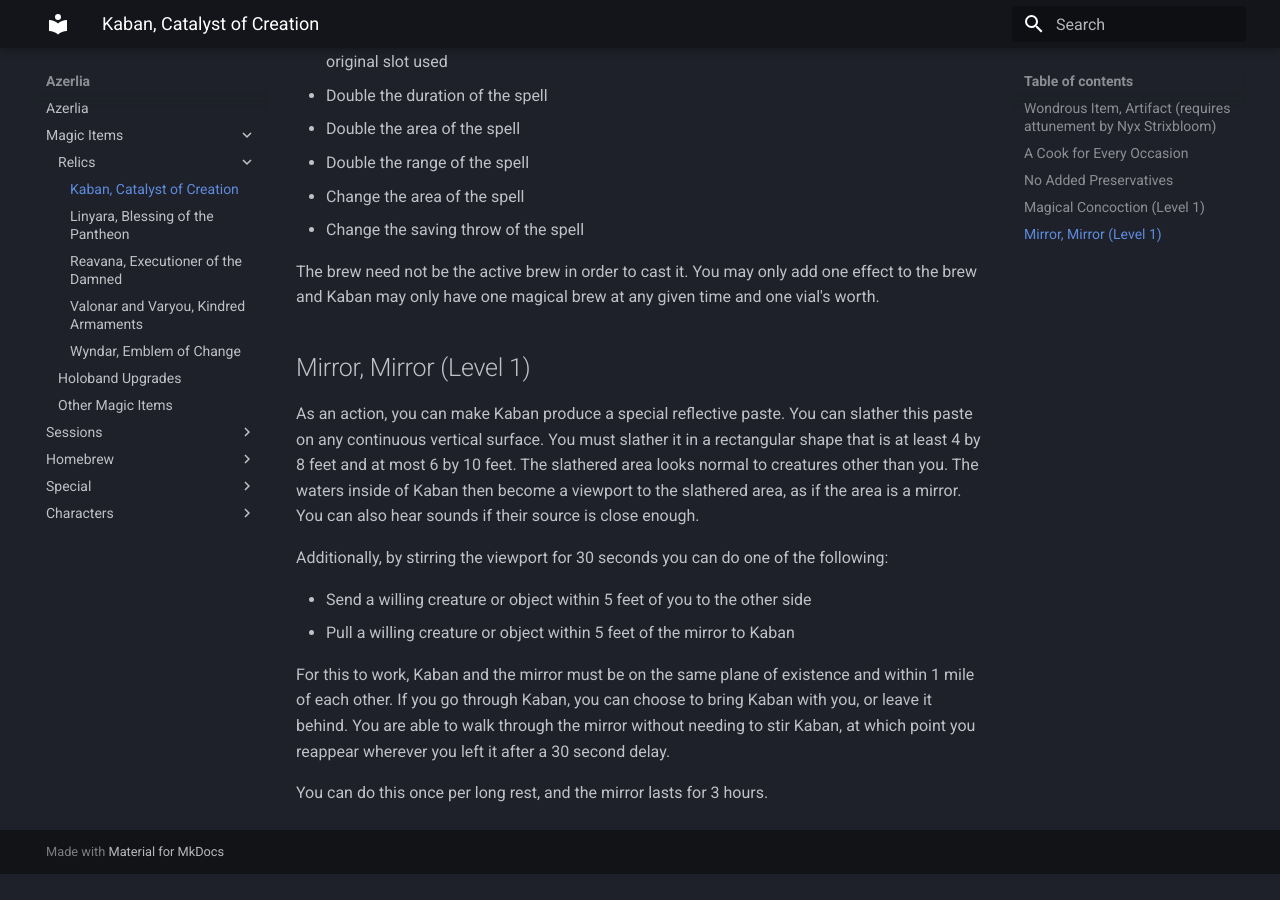
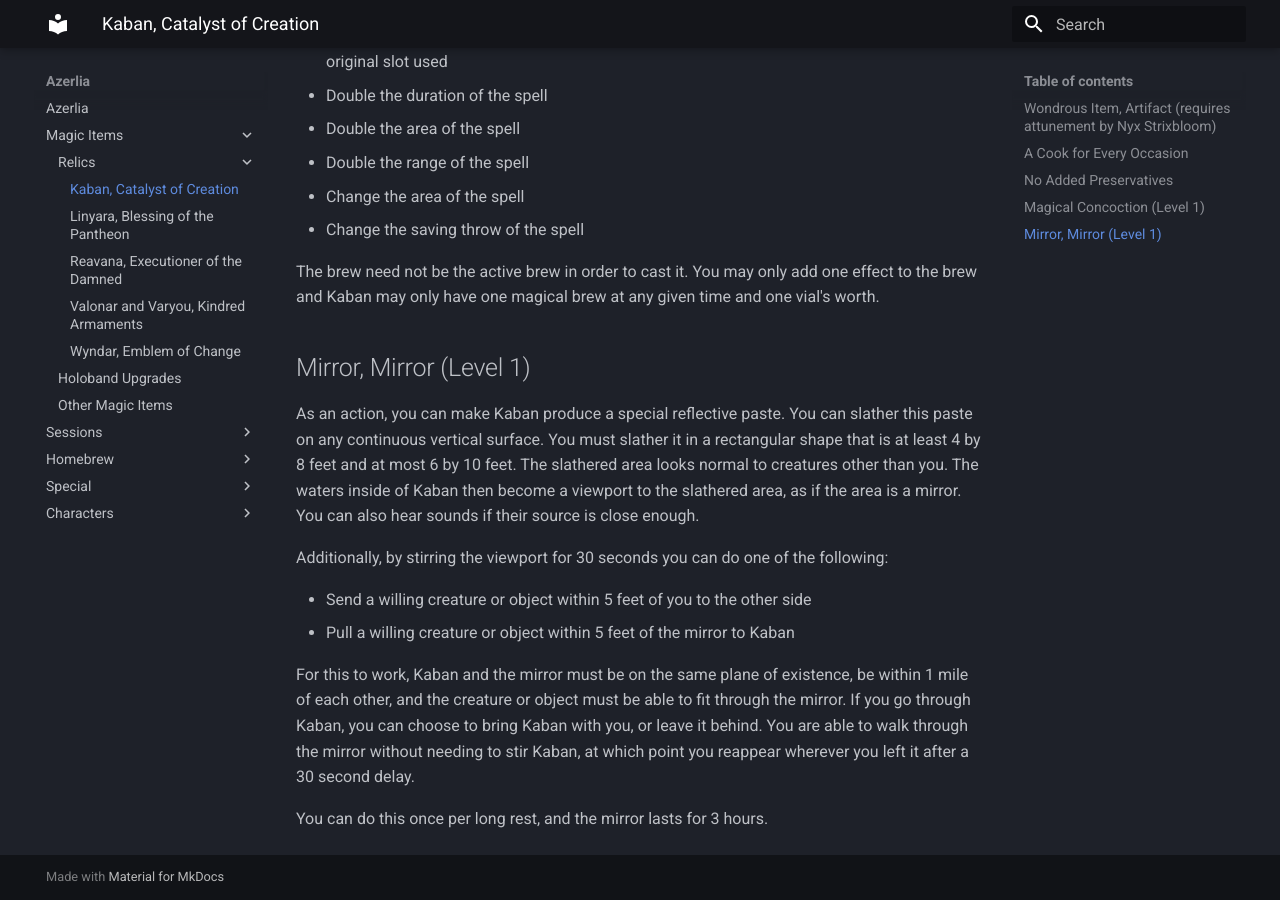
Before and after one commit to Zolmy/azerlia, an MkDocs documentation site: the page built from docs/magic_items/relics/kaban.md, in a window 1280 px wide and 900 px high, scrolled down 982 px. Built offline with MkDocs 1.6.1 and Material for MkDocs 9.7.7, drawn with Linux system fonts in a browser that asks for light colours; before the commit the page ends 1856 px from its top, so only the background shows below that.

Commit message:
Update kaban.md

```diff
--- a/docs/magic_items/relics/kaban.md
+++ b/docs/magic_items/relics/kaban.md
@@ -33,6 +33,6 @@ Additionally, by stirring the viewport for 30 seconds you can do one of the foll
 * Send a willing creature or object within 5 feet of you to the other side
 * Pull a willing creature or object within 5 feet of the mirror to Kaban
 
-For this to work, Kaban and the mirror must be on the same plane of existence and within 1 mile of each other. If you go through Kaban, you can choose to bring Kaban with you, or leave it behind. You are able to walk through the mirror without needing to stir Kaban, at which point you reappear wherever you left it after a 30 second delay.
+For this to work, Kaban and the mirror must be on the same plane of existence, be within 1 mile of each other, and the creature or object must be able to fit through the mirror. If you go through Kaban, you can choose to bring Kaban with you, or leave it behind. You are able to walk through the mirror without needing to stir Kaban, at which point you reappear wherever you left it after a 30 second delay.
 
 You can do this once per long rest, and the mirror lasts for 3 hours.
```
